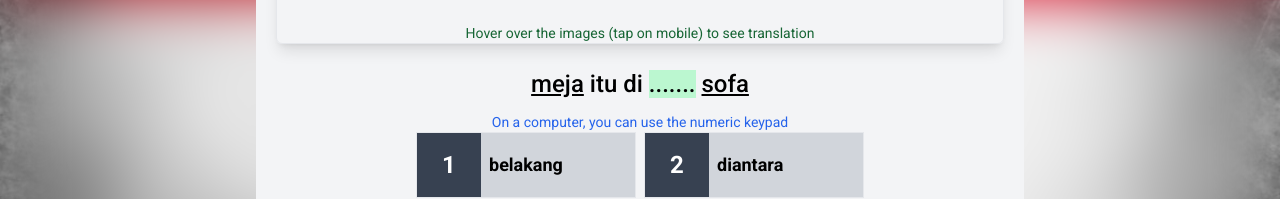
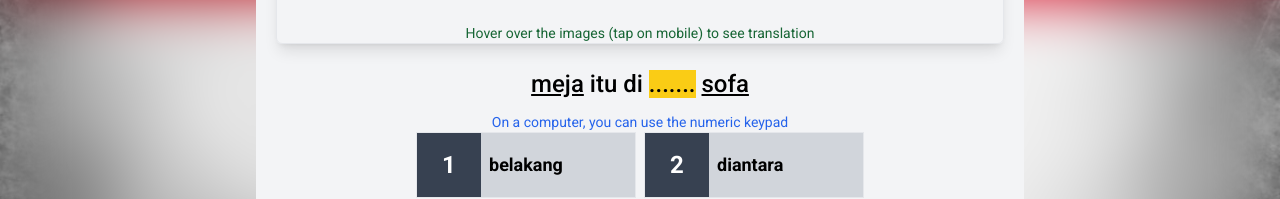
Before and after one commit to DanSepulveda/fbicc, a React (Vite) app: page /position/multiple-choice in a window 1280 px wide. Shown: the part 404-603 px from the top of the page. Built offline with nearby package versions, Linux system fonts and the light colour scheme.

Commit message:
components ok

```diff
--- a/src/pages/Position/DisplayBox.jsx
+++ b/src/pages/Position/DisplayBox.jsx
@@ -1,7 +1,7 @@
+/* eslint-disable react/prop-types */
 import { Tooltip } from 'react-tooltip'
 import TooltipText from '../../components/TooltipText'
 
-/* eslint-disable react/prop-types */
 const DisplayBox = ({ main, position, secondary }) => {
   const styles = {
     kiri: 'gap-6',
--- a/src/pages/Position/FullAnswer.jsx
+++ b/src/pages/Position/FullAnswer.jsx
@@ -26,12 +26,11 @@ const FullAnswer = () => {
     <div>
       <Tooltip id="my-tooltip" />
       <Box>
-        <Box.Title>{`Dimana letak ${selected.main.name} itu?`}</Box.Title>
+        <Box.Title>Dimana letak {selected.main.name} itu?</Box.Title>
         <Box.Content>
           <DisplayBox {...selected} />
         </Box.Content>
       </Box>
-
       <form
         className="flex flex-col gap-4"
         onSubmit={handleSubmit}
--- a/src/pages/Position/MultipleChoice.jsx
+++ b/src/pages/Position/MultipleChoice.jsx
@@ -4,6 +4,7 @@ import { usePosition } from '../../hooks/usePosition'
 import DisplayBox from './DisplayBox'
 import Box from '../../components/Box'
 import Choice from '../../components/Choice'
+import Highlight from '../../components/Highlight'
 import TooltipText from '../../components/TooltipText'
 
 const MultipleChoice = () => {
@@ -19,15 +20,15 @@ const MultipleChoice = () => {
     <div>
       <Tooltip id="my-tooltip" />
       <Box>
-        <Box.Title>{`Dimana letak ${selected.main.name} itu?`}</Box.Title>
+        <Box.Title>Dimana letak {selected.main.name} itu?</Box.Title>
         <Box.Content>
           <DisplayBox {...selected} />
         </Box.Content>
       </Box>
-
       <p className="text-center text-2xl font-medium">
-        <TooltipText content={selected.main.english}>{selected.main.name}</TooltipText> itu di{' '}
-        <span className="bg-green-200">.......</span>{' '}
+        <TooltipText content={selected.main.english}>{selected.main.name}</TooltipText>
+        <span> itu di </span>
+        <Highlight>.......</Highlight>{' '}
         <TooltipText content={selected.secondary.english}>{selected.secondary.name}</TooltipText>
       </p>
       <Choice>
```
